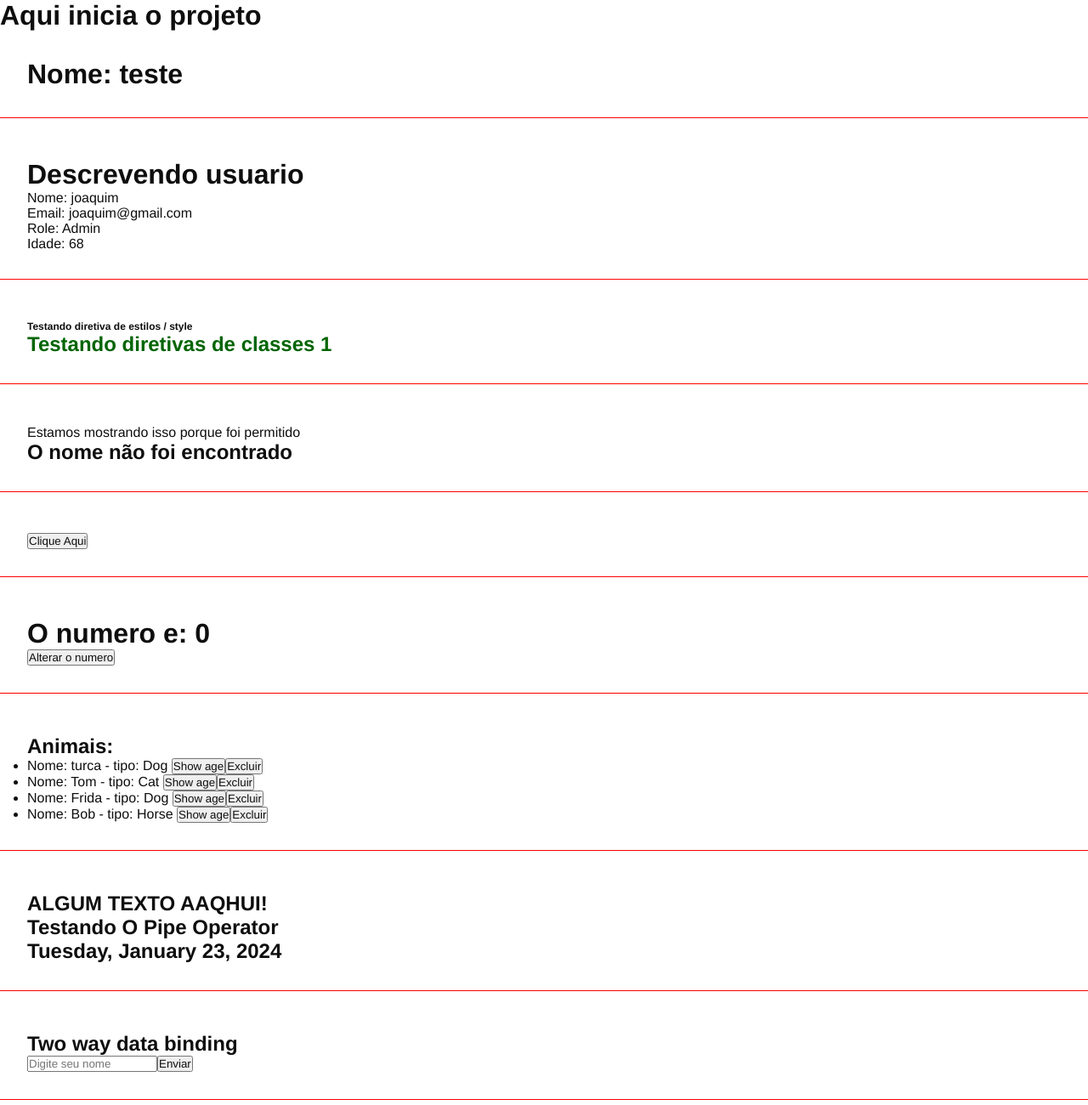
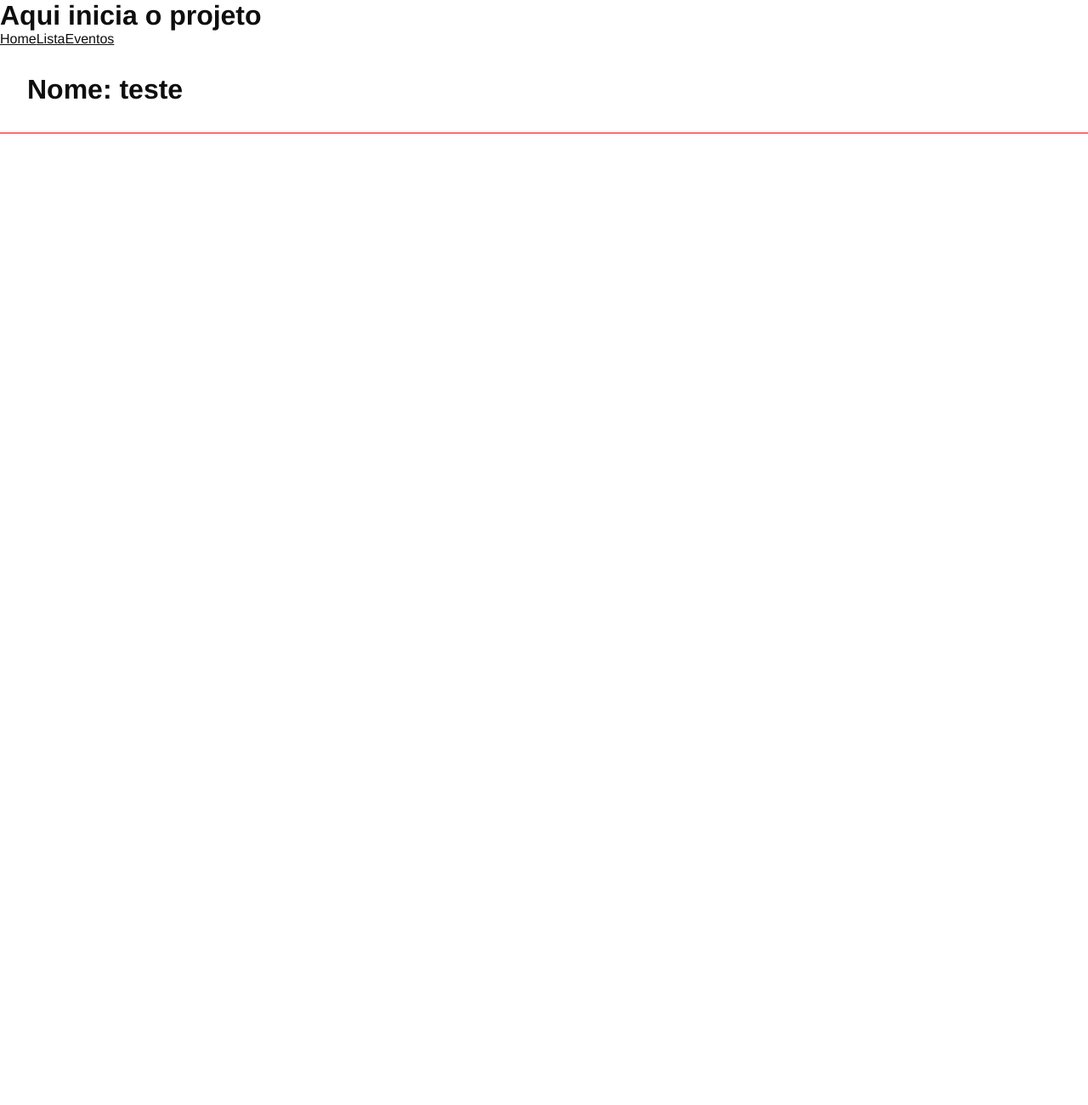
Before and after one commit to alvimlopz/CursoAngular, an Angular app: page / in a window 1280 px wide. Shown: the top 1300 px of the page at 85% size. After the commit the page ends 800 px from the top, so only its background shows below. Built offline with nearby package versions, Linux system fonts and the light colour scheme.

Commit message:
Angular Router

```diff
--- a/src/app/app-routing.module.ts
+++ b/src/app/app-routing.module.ts
@@ -1,10 +1,19 @@
 import { NgModule } from '@angular/core';
 import { RouterModule, Routes } from '@angular/router';
+import { FirstComponentComponent } from './components/first-component/first-component.component';
+import { ListRenderComponent } from './components/list-render/list-render.component';
+import { EventosComponent } from './components/eventos/eventos.component';
 
-const routes: Routes = [];
+const routes: Routes = [
+  {path: '', component: FirstComponentComponent},
+  {path: 'list', component: ListRenderComponent},
+  {path: 'evento', component: EventosComponent}
+];
 
 @NgModule({
+  declarations: [],
   imports: [RouterModule.forRoot(routes)],
   exports: [RouterModule]
 })
+
 export class AppRoutingModule { }
--- a/src/app/app.component.html
+++ b/src/app/app.component.html
@@ -1,10 +1,7 @@
 <h1>Aqui inicia o projeto</h1>
-<app-first-component></app-first-component>
-<app-parent-data [name]="userName" [userData]="userData" [idade]="idade"></app-parent-data>
-<app-directives></app-directives>
-<app-if-render></app-if-render>
-<app-eventos></app-eventos>
-<app-emitter></app-emitter>
-<app-list-render></app-list-render>
-<app-pipes></app-pipes>
-<app-two-way-dinding></app-two-way-dinding>
+<nav>
+    <a routerLink="/">Home</a>
+    <a routerLink="/list">Lista</a>
+    <a routerLink="/evento">Eventos</a>
+</nav>
+<router-outlet></router-outlet>
```
